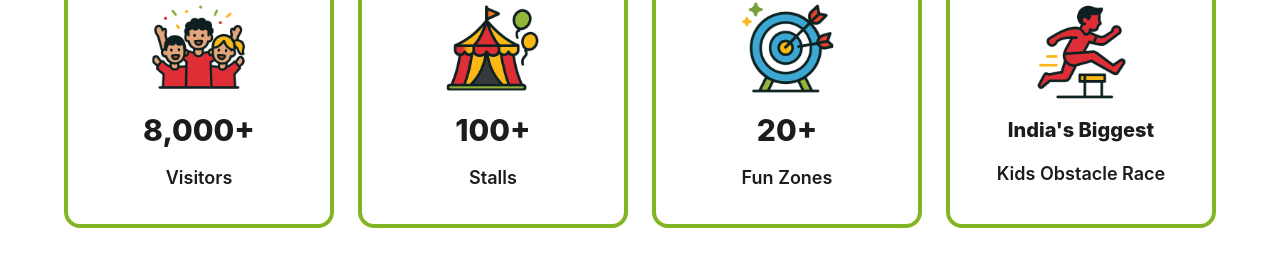
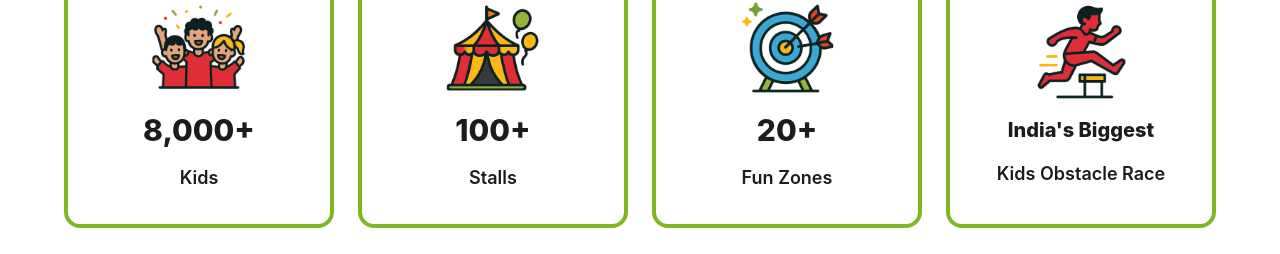
Before and after one commit to teamx240923/tgifc, a Next.js app: page / in a window 1280 px wide. Shown: the part 890-1144 px from the top of the page. Built offline with nearby package versions, Linux system fonts and the light colour scheme.

Commit message:
edits for highlights

```diff
--- a/app/components/HighlightsSection.tsx
+++ b/app/components/HighlightsSection.tsx
@@ -12,7 +12,7 @@ const highlights = [
     // ),
     image: assetPath("/Highlights-Visitors.png"),
     stat: "8,000+",
-    label: "Visitors"
+    label: "Kids"
   },
   {
     id: 2,
--- a/app/components/JoinTheMovementSection.tsx
+++ b/app/components/JoinTheMovementSection.tsx
@@ -11,7 +11,7 @@ const cards = [
     title: "PARENTS",
     subtitle: "Register Your Child",
     alt: "Parents",
-    link: "https://forms.gle/rLKP3tjWanTpBN4j6", // Replace with actual form link
+    link: "https://www.taabur.com/in/the-great-indian-fitness-carnival-gurugram", // Replace with actual form link
   },
   {
     id: 2,
```
